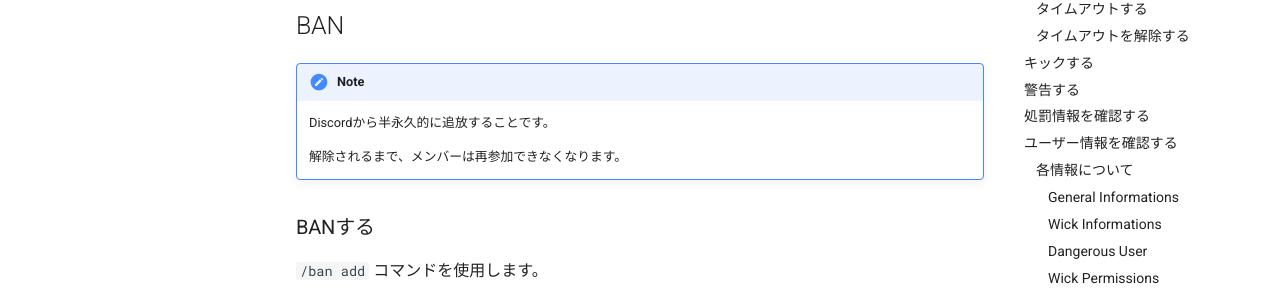
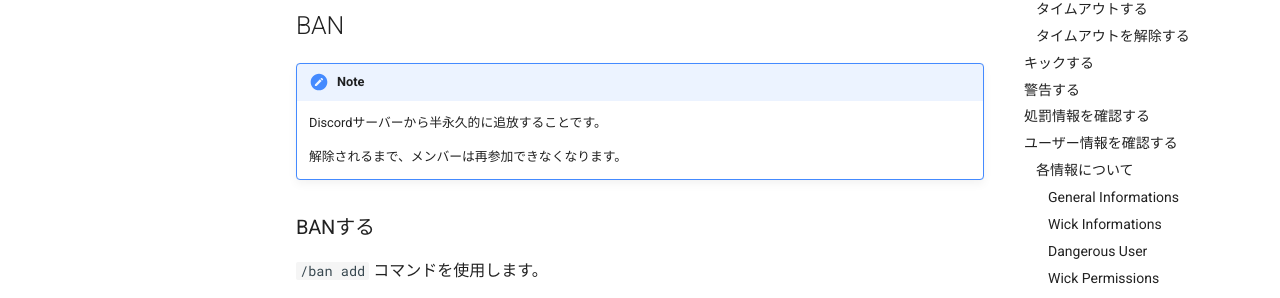
Before and after one commit to azisaba/AdminResources, an MkDocs documentation site: the page built from docs/Discord/moderation.md, in a window 1280 px wide and 900 px high. Shown: the part 285-583 px from the top of the window. Built offline with MkDocs 1.6.1 and Material for MkDocs 9.7.7, drawn with Linux system fonts in a browser that asks for light colours; comment, search, counter and statistics services are not loaded.

Commit message:
Update docs/Discord/moderation.md
Co-authored-by: Acrylic Style <privateboat11@gmail.com>

```diff
--- a/docs/Discord/moderation.md
+++ b/docs/Discord/moderation.md
@@ -6,7 +6,7 @@
 
 !!! note BANとは
 
-    Discordから半永久的に追放することです。
+    Discordサーバーから半永久的に追放することです。
 
     解除されるまで、メンバーは再参加できなくなります。
 
```
